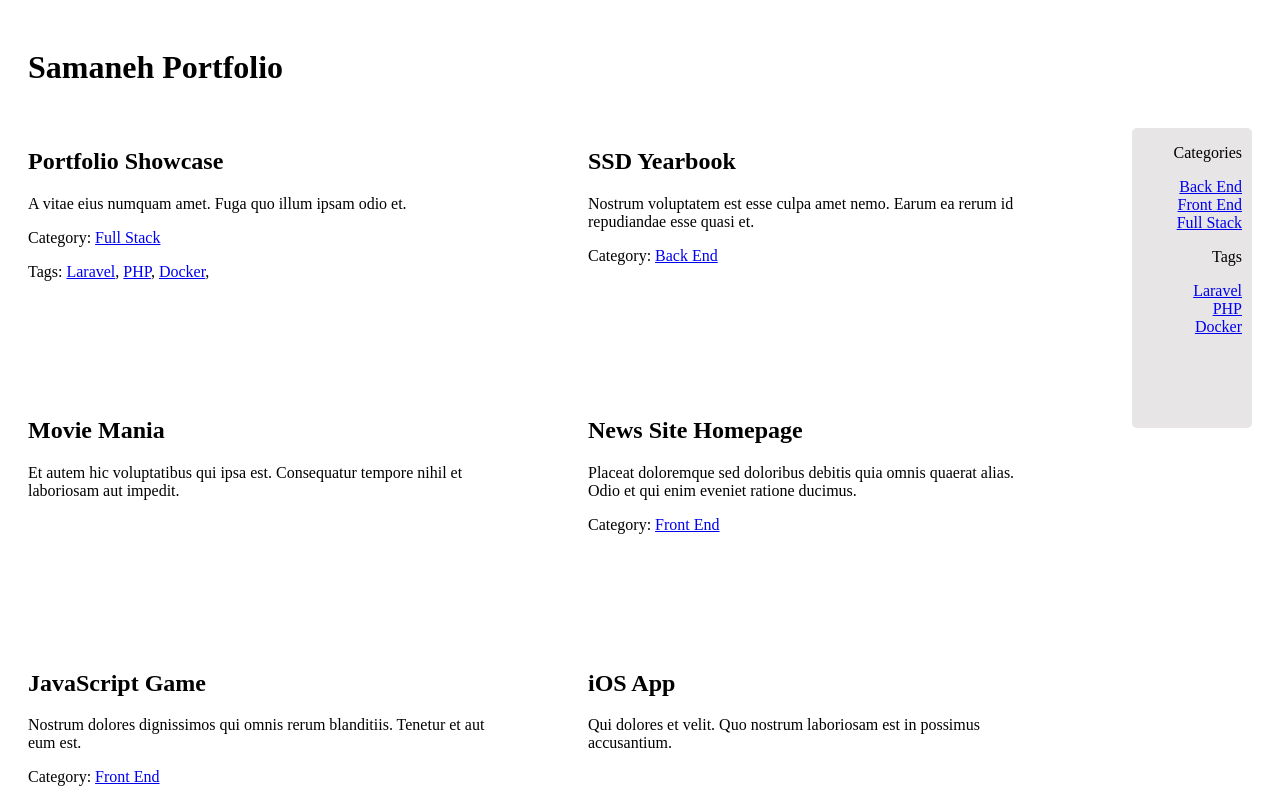
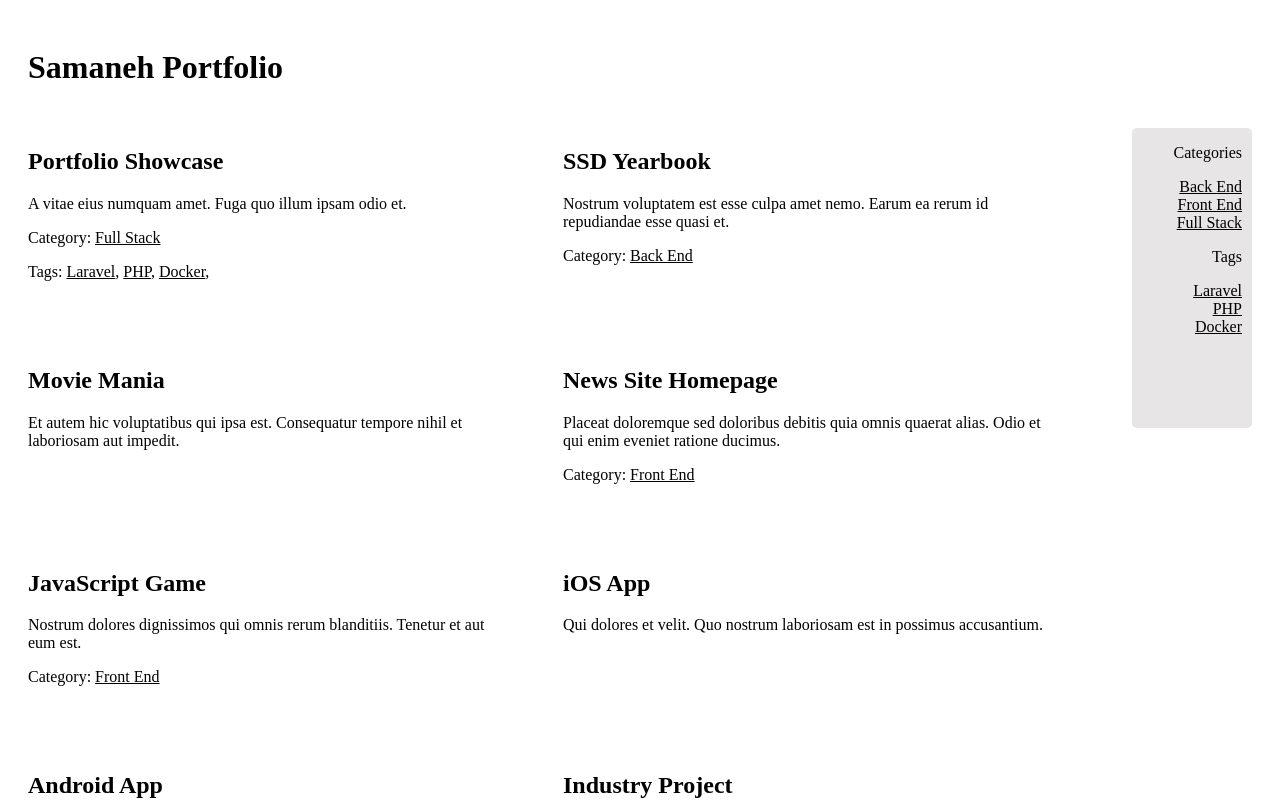
Before and after one commit to samanehesh/Angular-portfolio-01, an Angular app: page / in a window 1280 px wide. Shown: the top 800 px of the page. Built offline with nearby package versions, Linux system fonts and the light colour scheme.

Commit message:
style added

```diff
--- a/src/app/app.component.scss
+++ b/src/app/app.component.scss
@@ -11,12 +11,15 @@
    display: grid;
    grid-template-rows: 100px 1fr 100px;
 }
+
 header{
     grid-row: 1;
 }
+
 main{
     grid-row: 2;
 }
+
 footer{
     grid-row: 3;
     justify-self: right;
@@ -27,6 +30,9 @@ footer{
     display: none;
 }
 
-// .active{
-//     background-color: rgb(125, 134, 134);
-// }
+a {
+    color: black; /* Set the desired default font color */
+}
+.active{
+    background-color: rgb(125, 134, 134);
+}
--- a/src/app/app.component.ts
+++ b/src/app/app.component.ts
@@ -230,6 +230,8 @@ export class AppComponent {
       project.tags && project.tags.some(projectTag => projectTag.name === tag)
     );
     console.log(filteredProjects);
+    // this.tagFilter = tag;
+
   }
 
   clearFilters(){
--- a/src/app/app.mainStyle.scss
+++ b/src/app/app.mainStyle.scss
@@ -2,19 +2,14 @@
     display: grid;
     grid-template-columns: 5fr 1fr;
     grid-template-rows: 1;
-    // flex-grow: 1;
+}
 
-}
 .mainWrapper > section:nth-child(1){
   grid-column: 1;
   grid-row: 1;
-//   display: flex;
-//   flex-direction: row;
-//   flex-wrap: wrap;
-//   mwidth: ;
   display: grid;
   grid-template-columns: repeat(2, 1fr);
-  gap: 100px;
+  gap: 50px;
 }
 
 .mainWrapper > section:nth-child(2){
@@ -28,5 +23,4 @@
     text-align: right;
     min-width: 120px;
     height: 300px;
-
   }
```
